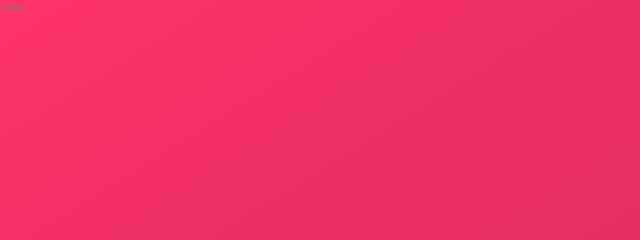
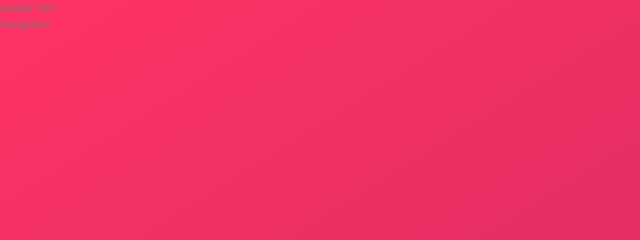
Before and after one commit to yoichimichael/trillo_clone, a website: page index.html in a window 1280 px wide. Shown: the top 240 px of the page, 0-640 px from the left. Drawn offline with nearby package versions, Linux system fonts and the light colour scheme.

Commit message:
add basic layout elements to index.html

```diff
--- a/index.html
+++ b/index.html
@@ -11,6 +11,18 @@
         <title>trillo &mdash; Your all-in-one booking app</title>
     </head>
     <body>
-      Trillo
+      <div class="container">
+        <header class="header">
+          Header Part
+        </header>
+        <div class="content">
+          <nav class="sidebar">
+            Navigation
+          </nav>
+          <main class="hotel-view">
+
+          </main>
+        </div>
+      </div>
     </body>
 </html>
```
